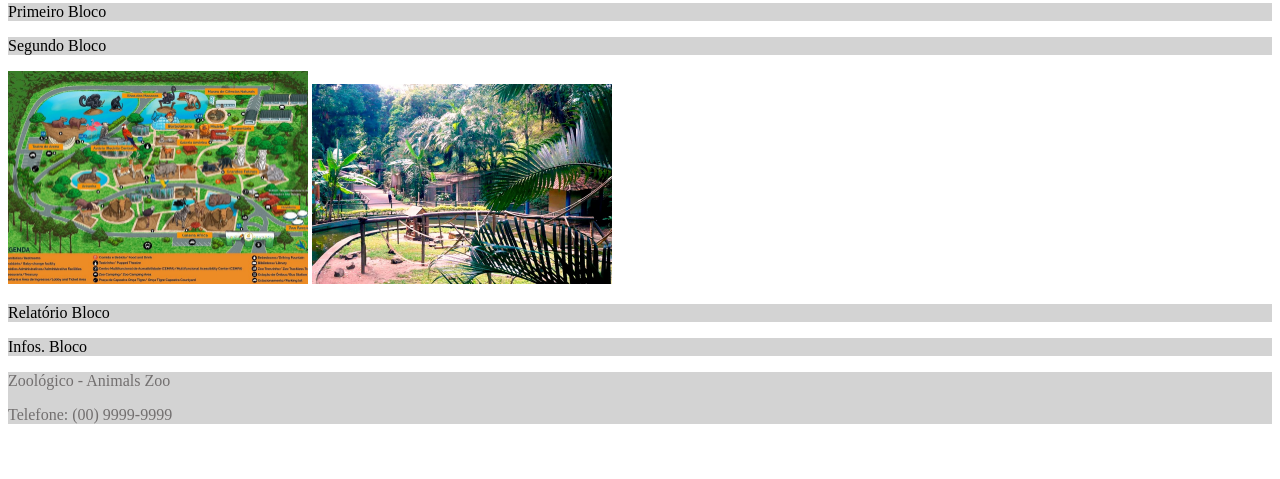
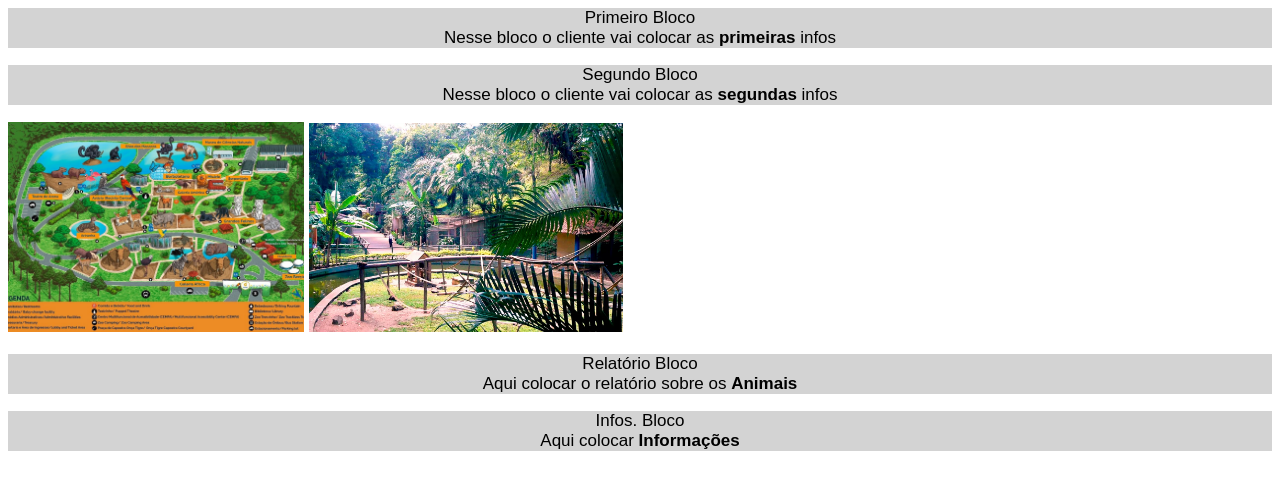
Before and after one commit to Fernando-vitorrr/site-Zool-gico, a plain HTML site: page index.html in a window 1280 px wide. Shown: the part 77-556 px from the top of the page. Drawn offline with Linux system fonts and the light colour scheme.

Commit message:
alterações com o CSS e nova branch

```diff
--- a/index.html
+++ b/index.html
@@ -8,52 +8,63 @@
 
     <style>
       body {
+        font-family: sans-serif;
         background-color: rgba(255, 255, 255, 0.851);
+        font-size: 17px;
       }
       h1 {
         color: aqua;
       }
 
-      #pri_bloco {
-        background-color: lightgrey;
-      }
-      #seg_bloco {
-        background-color: lightgrey;
-      }
-
-      #rela_bloco {
-        background-color: lightgrey;
-      }
-      #info_bloco {
-        background-color: lightgrey;
+      .estilo_bloco {
+        background-color: lightgray;
+        text-align: center;
+        line-height: 20px;
       }
 
       footer {
         background-color: lightgrey;
       }
 
-      #roda_1 {
+      .rodape_estilo {
+        text-align: center;
         color: rgb(114, 111, 111);
       }
 
-      #roda_2 {
-        color: rgb(114, 111, 111);
+      #cabeca {
+        text-align: center;
+        font-size: 2em;
+      }
+      #rodape_1 {
+        font-size: 2em;
       }
     </style>
   </head>
   <body>
-    <h1>Animals Zoo</h1>
-    <p id="pri_bloco">Primeiro Bloco</p>
-    <p id="seg_bloco">Segundo Bloco</p>
+    <h1 id="cabeca">Animals Zoo</h1>
+    <p class="estilo_bloco">
+      Primeiro Bloco <br />
+      Nesse bloco o cliente vai colocar as <strong>primeiras</strong> infos
+    </p>
+    <p class="estilo_bloco">
+      Segundo Bloco <br />
+      Nesse bloco o cliente vai colocar as <strong>segundas</strong> infos
+    </p>
 
-    <img src="img/mapa-zoo.jpeg" width="300px" />
-    <img src="img/zoologico.jpg" width="300px" />
-    <p id="rela_bloco">Relatório Bloco</p>
-    <p id="info_bloco">Infos. Bloco</p>
+    <img src="img/mapa-zoo.jpeg" width="296px" />
+    <img src="img/zoologico.jpg" width="314px" />
+    <p class="estilo_bloco">
+      Relatório Bloco <br />
+      Aqui colocar o relatório sobre os <strong>Animais </strong>
+    </p>
+    <p class="estilo_bloco">
+      Infos. Bloco <br />
+      Aqui colocar <strong> Informações</strong>
+    </p>
 
     <footer>
-      <p id="roda_1">Zoológico - Animals Zoo</p>
-      <p id="roda_2">Telefone: (00) 9999-9999</p>
+      <p id="rodape_1" class="rodape_estilo">Zoológico - Animals Zoo</p>
+      <p class="rodape_estilo">Telefone: (00) 9999-9999</p>
     </footer>
   </body>
 </html>
```
